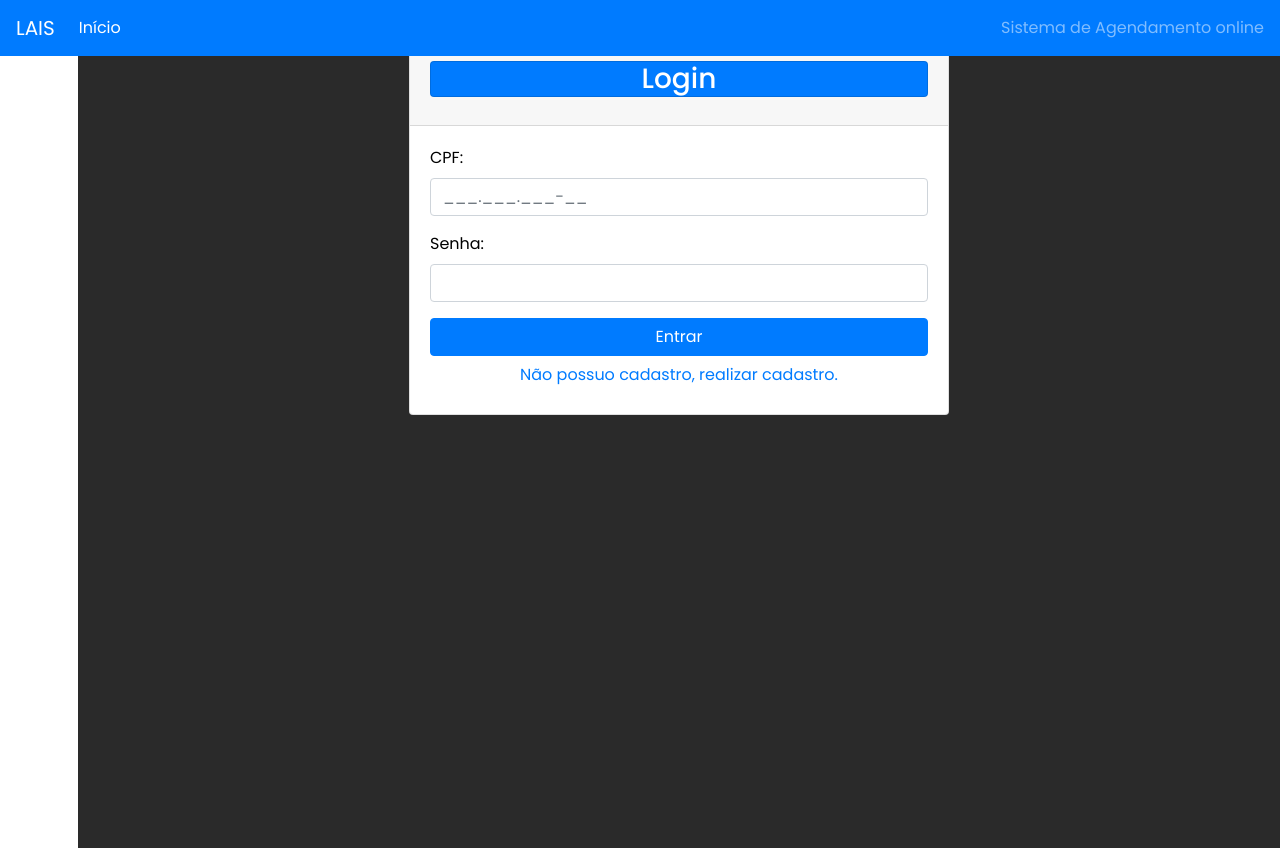
After one commit to arthurm170110/ProjetorevEla, a Django app: page /login/ in a window 1280 px wide. The commit adds this page. Run offline with Django 5.2, Linux system fonts and the light colour scheme.

Commit message:
Adicionando login e seus tamplates e respostas de erro e sucesso

```diff
--- a/candidato/models.py
+++ b/candidato/models.py
@@ -1,4 +1,5 @@
 from django.db import models
+from django.contrib.auth.models import User
 
 class GrupoAtendimento(models.Model):
     nome = models.CharField(max_length=100)
@@ -6,13 +7,11 @@ class GrupoAtendimento(models.Model):
     def __str__(self) -> str:
         return str(self.nome)
 
-class Candidato(models.Model):
+class Candidato(User):
     nome = models.CharField(max_length=120)
-    cpf = models.CharField(max_length=15, unique=True)
     data_nascimento = models.DateField()
     grupo_atendimento = models.ManyToManyField(GrupoAtendimento, blank=True)
     covid = models.BooleanField(default=False)
-    senha = models.CharField(max_length=255)
 
     def __str__(self) -> str:
         return str(self.nome)
--- /dev/null
+++ b/candidato/templates/login.html
@@ -0,0 +1,62 @@
+{% extends "base.html" %}
+{% load static %}
+
+{% block 'head' %}
+    <meta name="viewport" content="width=device-width, initial-scale=1, shrink-to-fit=no">
+    <title>Página de Login</title>
+    <link rel="stylesheet" href="{% static 'candidato/css/candidato.css' %}">
+{% endblock %}
+
+{% block 'dashboard' %}
+    {% if cadastro %}
+        <br>
+        <br>
+        <br>
+        <div class="alert alert-success" role="alert">
+            {{cadastro}}
+        </div>
+    {% endif %}
+    {% if apto %}
+        <div class="alert alert-primary" role="alert">
+            {{apto}}
+        </div>
+    {% endif %}
+    {% if erro_login %}
+        <br>
+        <br>
+        <br>
+        <div class="alert alert-danger" role="alert">
+            {{erro_login}}
+        </div>
+    {% endif %}
+    <form action="{% url 'login' %}" method="POST">
+        {% csrf_token %}
+        <div class="container mt-5">
+            <div class="row justify-content-center">
+                <div class="col-md-6">
+                    <div class="card">
+                        <div class="card-header">
+                            <h3 class="text-center card text-white bg-primary mb-3">Login</h3>
+                        </div>
+                        <div class="card-body">
+                            <form>
+                                <div class="form-group">
+                                    <label for="cpf" style="color: black;">CPF:</label>
+                                    <input type="text" class="form-control" id="cpf" placeholder="___.___.___-__" name="cpf" required>
+                                </div>
+                                <div class="form-group">
+                                    <label for="password" style="color: black">Senha:</label>
+                                    <input type="password" class="form-control" id="password" name="senha" required>
+                                </div>
+                                <button type="submit" class="btn btn-primary btn-block" value="login">Entrar</button>
+                                <div class="d-flex justify-content-center">
+                                    <a href="{% url 'candidatos' %}" class="btn btn-link">Não possuo cadastro, realizar cadastro.</a>
+                                </div>
+                            </form>
+                        </div>
+                    </div>
+                </div>
+            </div>
+        </div>
+    </form>
+{% endblock %}
--- a/candidato/templates/paginainicial.html
+++ b/candidato/templates/paginainicial.html
@@ -12,7 +12,7 @@
             <h2 class="text-center mb-4">Sistema de Agendamento</h2>
 
             <div class="text-center">
-                <a href="#" class="btn btn-primary btn-lg mr-2" id="btnEntrar">Entrar</a>
+                <a href="{% url 'login' %}" class="btn btn-primary btn-lg mr-2" id="btnEntrar">Entrar</a>
                 <a href="{% url 'candidatos' %}" class="btn btn-success btn-lg" id="btnCadastrar">Cadastre-se</a>
             </div>
 
--- a/candidato/urls.py
+++ b/candidato/urls.py
@@ -5,4 +5,6 @@ from . import views
 urlpatterns = [
     path('cadastrar/', views.candidatos, name="candidatos"),
     path('', views.paginainicial, name="paginainicial"),
+    path('login/', views.login_user, name='login'),
+    path('candidato/', views.pagina_candidato, name='perfil')
 ]
--- a/candidato/validators.py
+++ b/candidato/validators.py
@@ -12,7 +12,7 @@ def cpf_valido(cpf):
     numero_cpf = CPF()
     if not numero_cpf.validate(cpf):
         return 'CPF inválido.'
-    if Candidato.objects.filter(cpf=cpf).exists():
+    if Candidato.objects.filter(username=cpf).exists():
         return 'Este CPF já foi cadastrado.'
 
 def data_nascimento_valida(data_nascimento):
--- a/candidato/views.py
+++ b/candidato/views.py
@@ -1,16 +1,18 @@
-from django.shortcuts import render
+from django.shortcuts import render, redirect
+from django.contrib import messages
 from django.http import HttpResponse
+from django.contrib.auth import authenticate, login, logout
+from django.contrib.auth.decorators import login_required
 
 from .utils import carregar_grupos_atendimento, apto
 from .validators import cadastro_valido
 
 from .models import Candidato, GrupoAtendimento
 
+
 def paginainicial(request):
     return render(request, 'paginainicial.html')
 
-# def cadastrar(request):
-#     return render(request, 'cadastro.html')
 
 def candidatos(request):
     if request.method == "GET":
@@ -47,24 +49,54 @@ def candidatos(request):
             }
             return render(request, 'candidato.html', dados)
 
-        # candidato = Candidato(
+        candidato = Candidato.objects.create_user(
 
-        #     nome = nome,
-        #     cpf = cpf,
-        #     data_nascimento = data_nascimento,
-        #     covid= covid,
-        #     senha = senha
-        # )
+            nome = nome,
+            username = cpf,
+            data_nascimento = data_nascimento,
+            covid= covid,
+            password = senha
+        )
 
-        # candidato.save()
+        candidato.save()
 
-        # dicionario = carregar_grupos_atendimento()
-        # grupos = dicionario['grupos']['grupoatendimento']
+        dicionario = carregar_grupos_atendimento()
+        grupos = dicionario['grupos']['grupoatendimento']
 
-        # for grupo in grupos:
-        #     nome = grupo['nome']
-        #     _, created = GrupoAtendimento.objects.get_or_create(nome=nome)
+        for grupo in grupos:
+            nome = grupo['nome']
+            _, created = GrupoAtendimento.objects.get_or_create(nome=nome)
 
-        # candidato.grupo_atendimento.set(grupo_atendimento)
+        candidato.grupo_atendimento.set(grupo_atendimento)
 
-        return HttpResponse('Segundo return')
+        resposta = apto(data_nascimento, covid, grupo_atendimento)
+
+        avisos = {"apto": resposta, "cadastro": 'Cadastro realizado com sucesso!' }
+
+        return render(request, 'login.html', avisos)
+
+def login_user(request):
+
+    if request.method == "GET":
+        return render(request, 'login.html')
+
+
+    if request.method == "POST":
+        cpf = request.POST.get('cpf')
+        senha = request.POST.get('senha')
+
+        candidato = authenticate(request, username=cpf, password=senha)
+
+        if candidato is not None:
+            login(request, candidato)
+            return render(request, 'candidato_logado.html')
+        else:
+            return render(request, 'login.html', {"erro_login": 'CPF ou senha inválidos!'})
+
+
+def logout_user(request):
+    logout(request)
+    redirect('login')
+
+def pagina_candidato(request):
+    render(request, 'canidato_logado.html')
--- a/projetorevela/urls.py
+++ b/projetorevela/urls.py
@@ -3,6 +3,5 @@ from django.urls import path, include
 
 urlpatterns = [
     path('admin/', admin.site.urls),
-    path('candidato/', include('candidato.urls')),
-    path('', include('candidato.urls'))
+    path('', include('candidato.urls')),
 ]
--- a/templates/base.html
+++ b/templates/base.html
@@ -24,9 +24,9 @@
           <li class="nav-item active">
             <a class="nav-link" href="{% url 'paginainicial' %}">Início <span class="sr-only">(página atual)</span></a>
           </li>
-          <li class="nav-item">
+          <!-- <li class="nav-item">
             <a class="nav-link disabled" href="#">Agendar</a>
-          </li>
+          </li> -->
         </ul>
       </div>
       <span class="navbar-text">
--- a/templates/static/candidato/css/candidato.css
+++ b/templates/static/candidato/css/candidato.css
@@ -31,3 +31,7 @@
     padding: 5px;
     font-size: 30px;
 } */
+
+.label-custom {
+    color: var(--dark-color)  /* Preto */
+}
--- a/templates/static/general/css/general.css
+++ b/templates/static/general/css/general.css
@@ -1,7 +1,7 @@
 :root{
 
     --main-color: #007bff;
-    --dark-color: white;
+    --dark-color: black;
     --light-color: #ffc27f;
     --contrast-color: #f88863;
     --differential-color: #ffe29a;
```
Also changed, not shown: candidato/templates/candidato.html (+8 -8 lines), candidato/templates/candidato_logado.html (added, +11 -0 lines), candidato/templates/perfil.html (deleted, +0 -62 lines), candidato/utils.py (+12 -11 lines), templates/static/candidato/js/candidato.js (+16 -5 lines), candidato/migrations/0001_initial.py.
